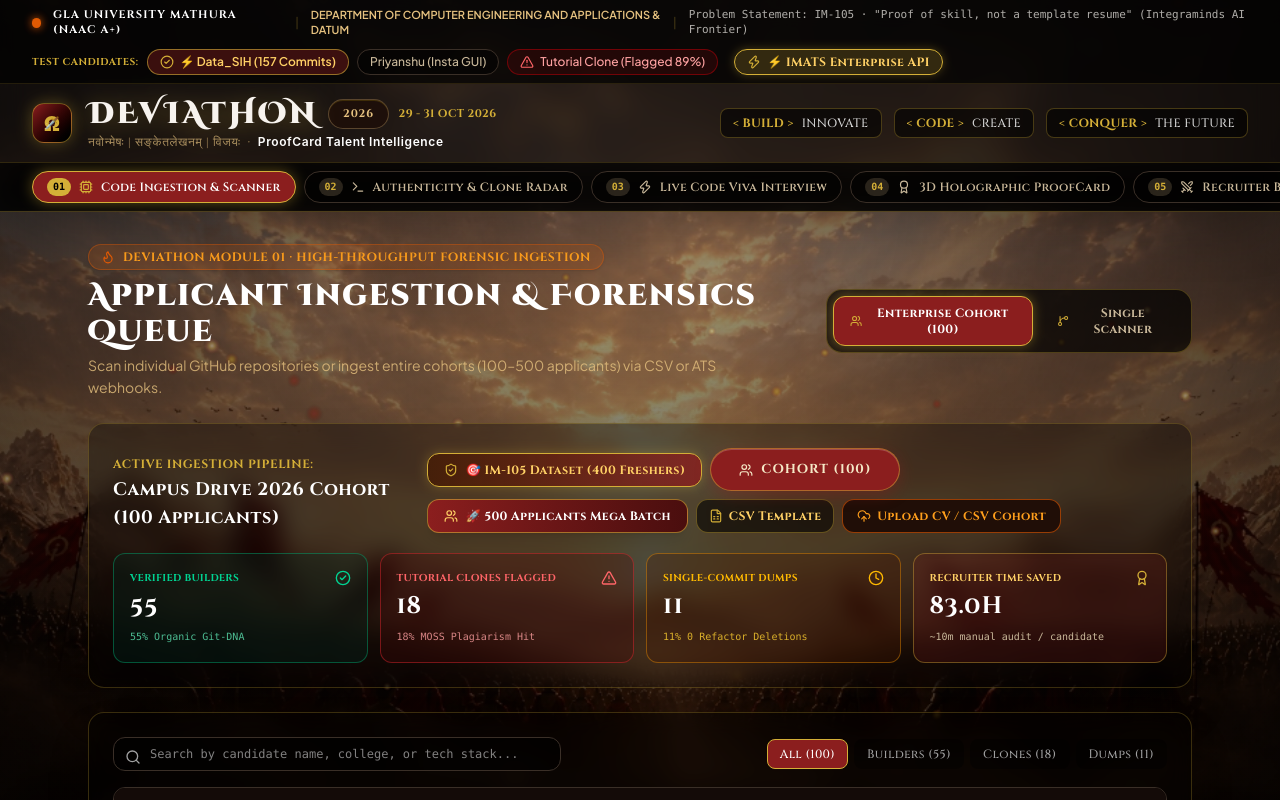
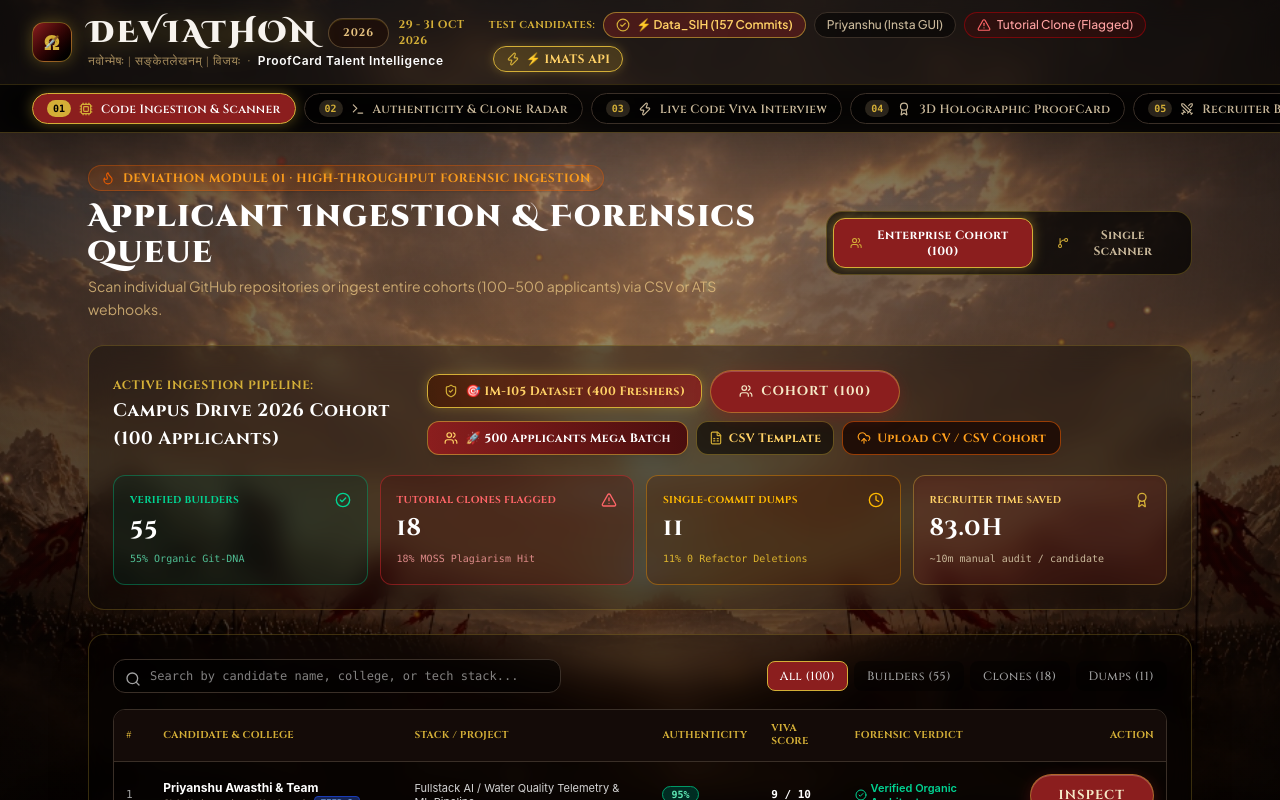
Before and after one commit to Priyanshuf1/ProofCard-IM105, a React (Vite) app in the folder web/: page / in a window 1280 px wide. Shown: the top 800 px of the page. Built offline with nearby package versions, Linux system fonts and the light colour scheme.

Commit message:
style(navbar): remove top banner strip and consolidate quick candidate presets

```diff
--- a/web/src/components/Navbar.tsx
+++ b/web/src/components/Navbar.tsx
@@ -77,61 +77,7 @@ export const Navbar: React.FC<NavbarProps> = ({
 
   return (
     <header className="sticky top-0 z-50 bg-black/60 backdrop-blur-md border-b border-[#D4AF37]/25 shadow-2xl">
-      {/* Top Banner - Authentic Deviathon GLA University Official Header */}
-      <div className="bg-black/70 border-b border-[#D4AF37]/15 px-4 sm:px-8 py-2 text-xs text-[#E6C280]/80 flex flex-wrap items-center justify-between gap-3">
-        <div className="flex items-center gap-3">
-          {/* Flame dot */}
-          <span className="w-2.5 h-2.5 rounded-full bg-[#E85D04] shadow-[0_0_8px_#E85D04] animate-pulse"></span>
-          <span className="font-warrior font-bold text-white tracking-widest text-[11px] uppercase">
-            GLA UNIVERSITY MATHURA (NAAC A+)
-          </span>
-          <span className="text-[#D4AF37]/30">|</span>
-          <span className="text-[#E6C280] font-semibold text-[11px]">
-            DEPARTMENT OF COMPUTER ENGINEERING AND APPLICATIONS & DATUM
-          </span>
-          <span className="text-[#D4AF37]/30 hidden md:inline">|</span>
-          <span className="text-[#f7f3ee]/70 text-[11px] hidden md:inline font-mono">
-            Problem Statement: IM-105 · "Proof of skill, not a template resume" (Integraminds AI Frontier)
-          </span>
-        </div>
-
-        {/* Quick Candidate Preset Pills */}
-        <div className="flex items-center gap-2">
-          <span className="text-[10px] text-[#D4AF37] font-warrior font-bold uppercase tracking-wider">Test Candidates:</span>
-          <button
-            onClick={() => onSelectDemoProfile(0)}
-            className="flex items-center gap-1.5 px-3 py-1 rounded-full bg-[#8B1E1E]/40 border border-[#D4AF37]/60 text-[#FFD166] hover:bg-[#8B1E1E]/70 transition text-xs font-semibold cursor-pointer shadow-sm"
-          >
-            <CheckCircle2 className="w-3.5 h-3.5 text-[#D4AF37]" />
-            <span>⚡ Data_SIH (157 Commits)</span>
-          </button>
-          <button
-            onClick={() => onSelectDemoProfile(1)}
-            className="flex items-center gap-1.5 px-3 py-1 rounded-full bg-black/50 border border-[#3A2F27] text-[#C9B89A] hover:border-[#D4AF37] hover:text-[#F5E9C7] transition text-xs font-medium cursor-pointer"
-          >
-            <span>Priyanshu (Insta GUI)</span>
-          </button>
-          <button
-            onClick={() => onSelectDemoProfile(2)}
-            className="flex items-center gap-1.5 px-3 py-1 rounded-full bg-red-950/40 border border-red-700/50 text-red-300 hover:bg-red-900/40 transition text-xs font-medium cursor-pointer"
-          >
-            <AlertTriangle className="w-3.5 h-3.5 text-red-400" />
-            <span>Tutorial Clone (Flagged 89%)</span>
-          </button>
-
-          {onOpenImatsModal && (
-            <button
-              onClick={onOpenImatsModal}
-              className="flex items-center gap-1.5 px-3 py-1 rounded-full bg-[#D4AF37]/20 border border-[#D4AF37] text-[#FFD166] hover:bg-[#D4AF37]/40 transition text-xs font-warrior font-bold cursor-pointer shadow-[0_0_10px_rgba(212,175,55,0.3)] ml-2"
-            >
-              <Zap className="w-3.5 h-3.5 text-[#D4AF37]" />
-              <span>⚡ IMATS Enterprise API</span>
-            </button>
-          )}
-        </div>
-      </div>
-
-      {/* Main Hackathon Branding Bar with Official Deviathon Logo */}
+      {/* Main Branding Bar */}
       <div className="px-4 sm:px-8 py-3 flex flex-col md:flex-row md:items-center justify-between gap-4">
         <div className="flex items-center gap-4">
           {/* Deviathon Omega & Flaming Sword Emblem */}
@@ -158,20 +104,39 @@ export const Navbar: React.FC<NavbarProps> = ({
           </div>
         </div>
 
-        {/* Hackathon Callouts */}
-        <div className="hidden lg:flex items-center gap-3 text-xs font-warrior text-[#E6C280]/90">
-          <div className="px-3 py-1.5 rounded-lg bg-black/60 border border-[#D4AF37]/30 flex items-center gap-2">
-            <span className="text-[#D4AF37] font-bold">&lt; BUILD &gt;</span>
-            <span className="text-neutral-300">INNOVATE</span>
-          </div>
-          <div className="px-3 py-1.5 rounded-lg bg-black/60 border border-[#D4AF37]/30 flex items-center gap-2">
-            <span className="text-[#D4AF37] font-bold">&lt; CODE &gt;</span>
-            <span className="text-neutral-300">CREATE</span>
-          </div>
-          <div className="px-3 py-1.5 rounded-lg bg-black/60 border border-[#D4AF37]/30 flex items-center gap-2">
-            <span className="text-[#D4AF37] font-bold">&lt; CONQUER &gt;</span>
-            <span className="text-neutral-300">THE FUTURE</span>
-          </div>
+        {/* Quick Candidate Presets & Enterprise API Modal Trigger */}
+        <div className="flex flex-wrap items-center gap-2">
+          <span className="text-[10px] text-[#D4AF37] font-warrior font-bold uppercase tracking-wider hidden lg:inline">Test Candidates:</span>
+          <button
+            onClick={() => onSelectDemoProfile(0)}
+            className="flex items-center gap-1.5 px-3 py-1 rounded-full bg-[#8B1E1E]/40 border border-[#D4AF37]/60 text-[#FFD166] hover:bg-[#8B1E1E]/70 transition text-xs font-semibold cursor-pointer shadow-sm"
+          >
+            <CheckCircle2 className="w-3.5 h-3.5 text-[#D4AF37]" />
+            <span>⚡ Data_SIH (157 Commits)</span>
+          </button>
+          <button
+            onClick={() => onSelectDemoProfile(1)}
+            className="flex items-center gap-1.5 px-3 py-1 rounded-full bg-black/50 border border-[#3A2F27] text-[#C9B89A] hover:border-[#D4AF37] hover:text-[#F5E9C7] transition text-xs font-medium cursor-pointer hidden sm:flex"
+          >
+            <span>Priyanshu (Insta GUI)</span>
+          </button>
+          <button
+            onClick={() => onSelectDemoProfile(2)}
+            className="flex items-center gap-1.5 px-3 py-1 rounded-full bg-red-950/40 border border-red-700/50 text-red-300 hover:bg-red-900/40 transition text-xs font-medium cursor-pointer"
+          >
+            <AlertTriangle className="w-3.5 h-3.5 text-red-400" />
+            <span>Tutorial Clone (Flagged)</span>
+          </button>
+
+          {onOpenImatsModal && (
+            <button
+              onClick={onOpenImatsModal}
+              className="flex items-center gap-1.5 px-3 py-1 rounded-full bg-[#D4AF37]/20 border border-[#D4AF37] text-[#FFD166] hover:bg-[#D4AF37]/40 transition text-xs font-warrior font-bold cursor-pointer shadow-[0_0_10px_rgba(212,175,55,0.3)] ml-1"
+            >
+              <Zap className="w-3.5 h-3.5 text-[#D4AF37]" />
+              <span>⚡ IMATS API</span>
+            </button>
+          )}
         </div>
       </div>
 
```
